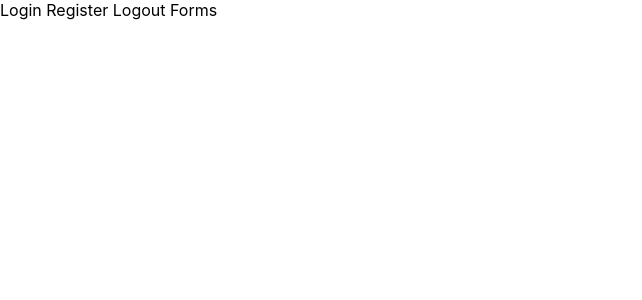
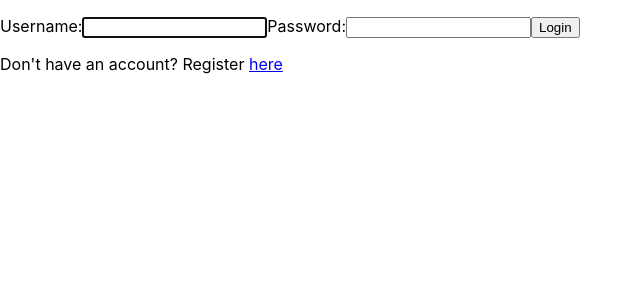
Before and after one commit to sharik1040/login-register-logout-forms, a React (Create React App) app: page / in a window 1280 px wide. Shown: the top 300 px of the page, without its empty margins (0-642 px from the left). Built offline with nearby package versions, Linux system fonts and the light colour scheme.

Commit message:
Added LoginForm

```diff
--- a/src/App.js
+++ b/src/App.js
@@ -1,7 +1,9 @@
+import { LoginForm } from "./components/forms/LoginForm";
+
 function App() {
   return (
     <main className="App">
-      Login Register Logout Forms
+      <LoginForm />
     </main>
   );
 }
--- /dev/null
+++ b/src/components/forms/LoginForm/index.js
@@ -0,0 +1,74 @@
+import React, { useRef, useState, useEffect, useContext } from "react";
+import AuthContext from "../../../context/AuthProvider";
+
+export const LoginForm = () => {
+    const {auth, setAuth } = useContext(AuthContext);
+    const userRef = useRef();
+    const errRef = useRef();
+
+    const [username, setUsername] = useState("");
+    const [password, setPassword] = useState("");
+    const [errMsg, setErrMsg] = useState("");
+    const [success, setSuccess] = useState(false);
+
+    useEffect(() => {
+        userRef.current.focus();
+    }, [])
+
+    useEffect(() => {
+        setErrMsg("");
+    }, [username, password])
+
+    const handleSubmit = async (e) => {
+        e.preventDefault();
+        if(!errMsg) setAuth({username, password});
+        setUsername("");
+        setPassword("");
+        setSuccess(!success);
+    }
+
+    return (
+        <>
+            {
+                success ? (
+                    <section>
+                        <h2>Welcome back, {auth.username.toUpperCase()}.</h2>
+                        <br/>
+                        <h3>I hope you are doing well and are safe.</h3>
+                    </section>
+                ) : (
+                    <section>
+                        <form onSubmit={handleSubmit}>
+                            <p ref={errRef} arial-live="assertive">
+                                {errMsg}
+                            </p>
+
+                            <label htmlFor="username">Username:</label>
+                            <input
+                                type="text"
+                                id="username"
+                                ref={userRef}
+                                autoComplete="off"
+                                onChange={(e) => setUsername(e.target.value)}
+                                value={username}
+                                required
+                            />
+
+                            <label htmlFor="password">Password:</label>
+                            <input
+                                type="password"
+                                id="password"
+                                onChange={(e) => setPassword(e.target.value)}
+                                value={password}
+                                required
+                            />
+
+                            <button>Login</button>
+                        </form>
+                        <p>Don't have an account? Register <a href="#">here</a></p>
+                    </section>
+                )
+            }
+        </>
+    )
+}
--- /dev/null
+++ b/src/context/AuthProvider.js
@@ -0,0 +1,15 @@
+import { createContext, useState } from "react";
+
+const AuthContext = createContext({});
+
+export const AuthProvider = ({ children }) => {
+    const [auth, setAuth] = useState({});
+
+    return (
+        <AuthContext.Provider value={{auth, setAuth}}>
+            {children}
+        </AuthContext.Provider>
+    )
+}
+
+export default AuthContext;
--- a/src/index.js
+++ b/src/index.js
@@ -2,16 +2,13 @@ import React from 'react';
 import ReactDOM from 'react-dom/client';
 import './index.css';
 import App from './App';
-import reportWebVitals from './reportWebVitals';
+import { AuthProvider } from './context/AuthProvider';
 
 const root = ReactDOM.createRoot(document.getElementById('root'));
 root.render(
   <React.StrictMode>
-    <App />
+    <AuthProvider>
+      <App />
+    </AuthProvider>
   </React.StrictMode>
 );
-
-// If you want to start measuring performance in your app, pass a function
-// to log results (for example: reportWebVitals(console.log))
-// or send to an analytics endpoint. Learn more: https://bit.ly/CRA-vitals
-reportWebVitals();
```
